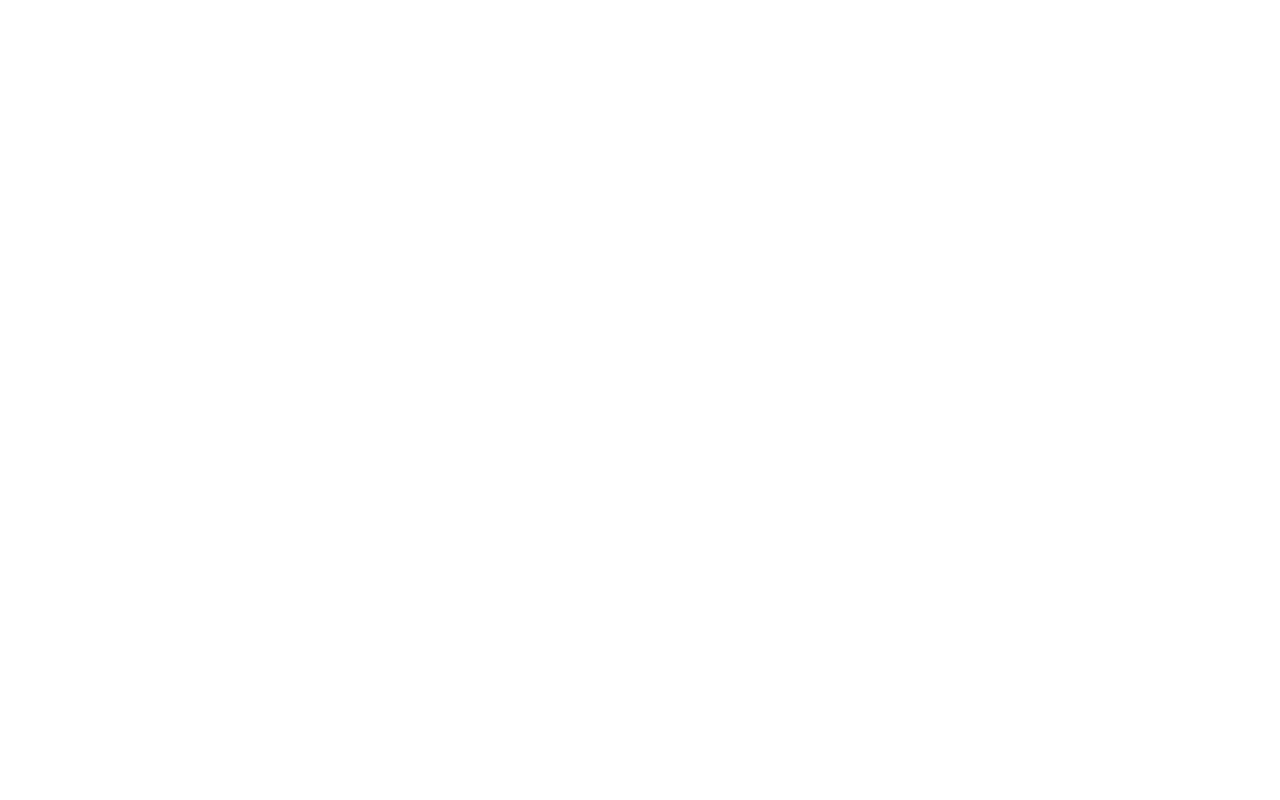
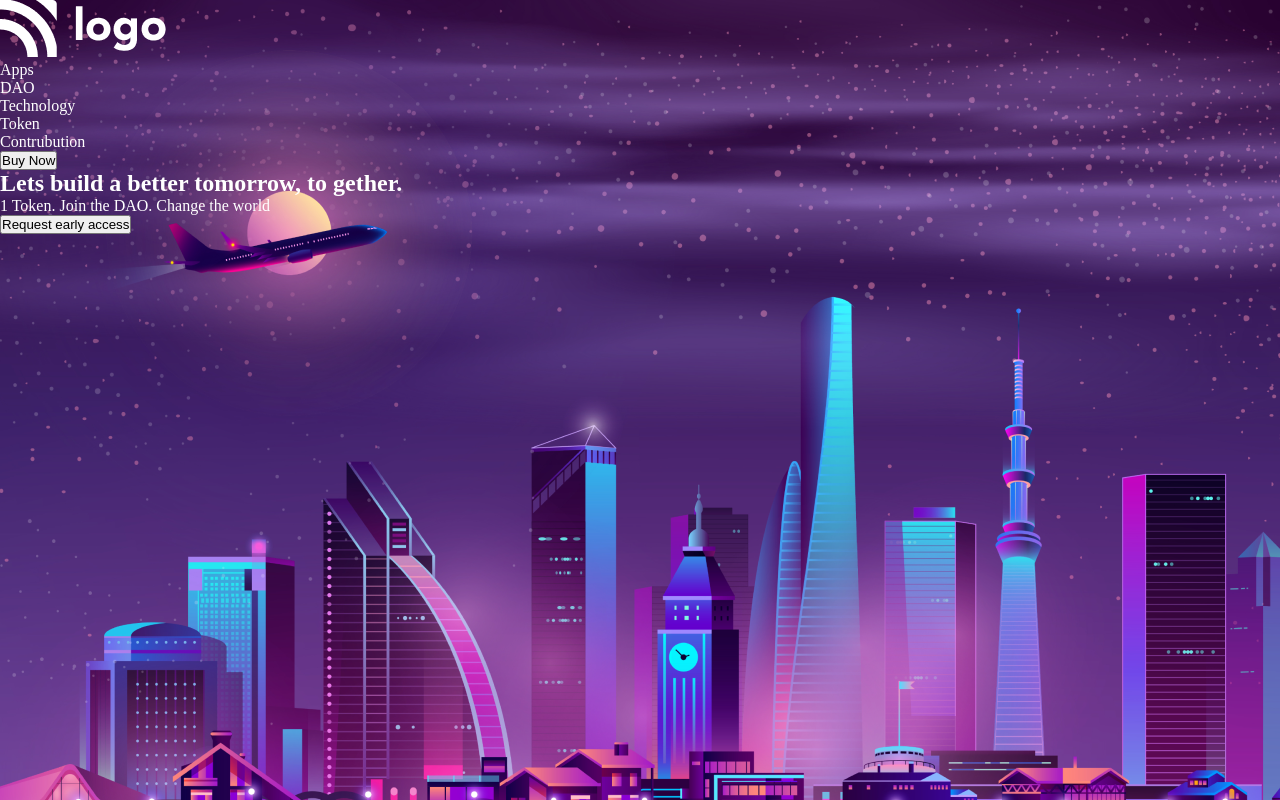
Before and after one commit to yuvrajbagale/Full-Stack-Devlopement, a plain HTML site: page HTML And CSS Project/Project 02/index.html in a window 1280 px wide. Drawn offline with Linux system fonts and the light colour scheme.

Commit message:
Frist Comment

```diff
--- a/HTML And CSS Project/Project 01/style.css
+++ b/HTML And CSS Project/Project 01/style.css
@@ -1,16 +1,19 @@
-*{
+* {
     margin: 0;
     padding: 0;
     box-sizing: border-box;
 }
-body{
+
+body {
     background-color: #FFFFFF;
 }
-.container{
+
+.container {
     width: 100%;
     height: 100vh;
 }
-.nav-container{
+
+.nav-container {
     display: flex;
     justify-content: space-around;
     align-items: center;
@@ -18,20 +21,23 @@ body{
     height: 15vh;
     font-family: "Poppins";
 }
-.nav-container div:nth-child(1){
+
+.nav-container div:nth-child(1) {
     display: flex;
     justify-content: space-around;
     align-items: center;
     width: 20%;
     height: 100%;
 }
+
 .nav-container div:nth-child(2) {
     display: flex;
-    justify-content:flex-start;
+    justify-content: flex-start;
     align-items: center;
     width: 60%;
     height: 100%;
 }
+
 .nav-container div:nth-child(3) {
     display: flex;
     justify-content: center;
@@ -39,44 +45,52 @@ body{
     width: 20%;
     height: 100%;
 }
-.list{
+
+.list {
     display: flex;
     list-style: none;
+    margin-left: ;
     align-items: center;
     width: 60%;
     height: 100%;
-    font-size: larger;
+    font-size: medium;
 }
-.list-items{
-    margin-left: 2rem;
+
+.list-items {
+    /* margin-left: 2rem; */
     font-family: "Poppins";
     color: gray;
     cursor: pointer;
-}
-.list-items:hover{
-    color:black
+    justify-content: end;
+    gap: 20px;
 }
 
-.nav-button{
-    padding: 25px 50px;
+.list-items:hover {
+    color: black
+}
+
+.nav-button {
+    padding: 20px 50px;
     background-color: #5955B3;
     color: white;
-    font-size: 1rem;
+    font-size: 15px;
     border: none;
     border-radius: 20px;
     font-weight: 600;
     cursor: pointer;
+}
 
-}
-img{
+img {
     cursor: pointer;
 }
-.nav-button:hover{
+
+.nav-button:hover {
     color: #000;
     background-color: #BDCAFF;
     cursor: pointer;
 }
-.mainSection{
+
+.mainSection {
     display: flex;
     align-items: center;
     justify-content: space-between;
@@ -84,30 +98,36 @@ img{
     height: 100vh;
     width: 100%;
 }
-.rightSection{
+
+.rightSection {
     height: 100%;
     text-align: start;
     align-items: center;
     padding: 5%;
 
 }
-.leftSection{
+
+.leftSection {
     height: 100%;
 
 }
-h1{
-    font-size: 5rem;
+
+h1 {
+    font-size: 60px;
 }
-.crush{
+
+.crush {
     color: #5955B3;
 }
-.para{
-    color:grey;
+
+.para {
+    color: grey;
     padding-top: 30px;
     font-size: 1.5rem;
     line-height: 1.4;
 }
-.btn-section{
+
+.btn-section {
     padding: 25px 50px;
     background-color: #5955B3;
     color: white;
@@ -117,6 +137,7 @@ h1{
     font-weight: 600;
     cursor: pointer;
 }
-.btn-group{
+
+.btn-group {
     padding-top: 10%;
 }
--- a/HTML And CSS Project/Project 02/index.html
+++ b/HTML And CSS Project/Project 02/index.html
@@ -0,0 +1,41 @@
+<!DOCTYPE html>
+<html lang="en">
+  <head>
+    <meta charset="UTF-8" />
+    <meta name="viewport" content="width=device-width, initial-scale=1.0" />
+    <link rel="stylesheet" href="./style.css" />
+    <title>Document</title>
+  </head>
+  <body>
+    <div class="conatainer">
+      <nav>
+        <div>
+          <img src="./assets/white-logo.png" alt="logo" />
+        </div>
+        <div>
+          <ul>
+            <li>Apps</li>
+            <li>DAO</li>
+            <li>Technology</li>
+            <li>Token</li>
+            <li>Contrubution</li>
+          </ul>
+        </div>
+        <div>
+          <button type="submit">Buy Now</button>
+        </div>
+      </nav>
+
+      <!-- section part start here -->
+      <section class="main section">
+        <div class="uppertext">
+          <h1>Lets build a better tomorrow, to gether.</h1>
+          <p>1 Token. Join the DAO. Change the world</p>
+          <div class="lowertext">
+            <button>Request early access</button>
+          </div>
+        </div>
+      </section>
+    </div>
+  </body>
+</html>
--- /dev/null
+++ b/HTML And CSS Project/Project 02/style.css
@@ -0,0 +1,16 @@
+*{
+    margin: 0;
+    padding: 0;
+    box-sizing: border-box;
+}
+
+body{
+    background-image: url(./assets/bg.png);
+    color: white;
+    font-family: "Fira Code";
+}
+
+.container{
+    width: 100%;
+    height: 100vh;
+}
```
Also changed, not shown: HTML And CSS Project/Project 02/assets/bg.png (added), HTML And CSS Project/Project 02/assets/white-logo.png (added). Lines whose indentation alone changed are shown as unchanged.
